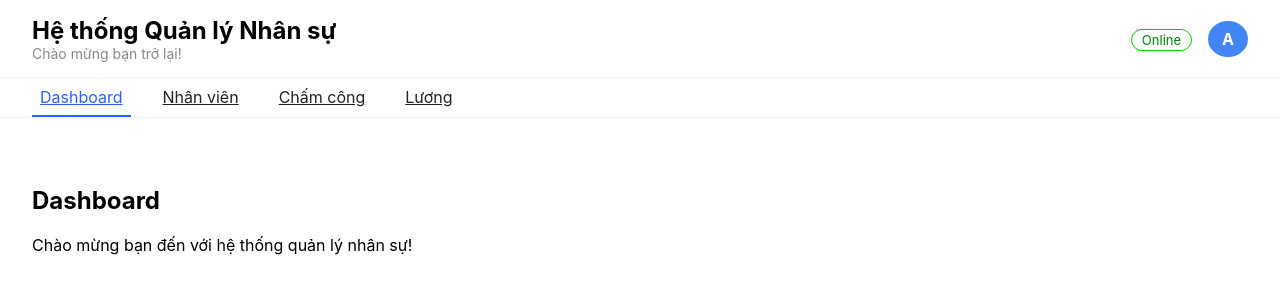
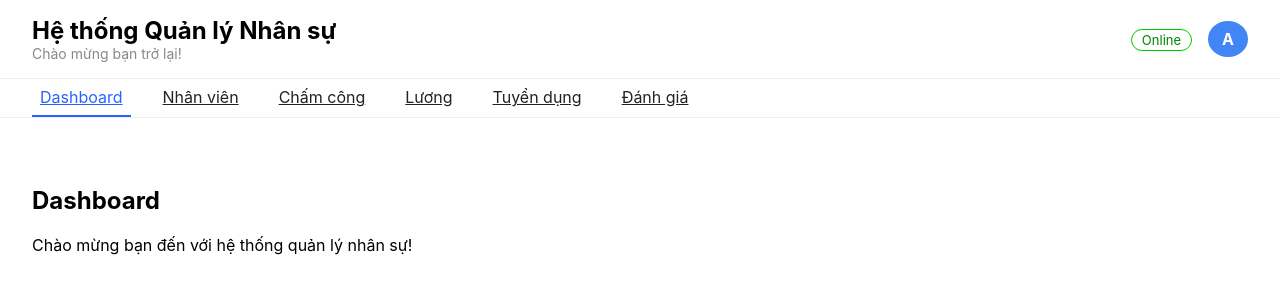
Before and after one commit to yoyozero10/hr-management, a React (Create React App) app: page / in a window 1280 px wide. Shown: the top 300 px of the page. Built offline with nearby package versions, Linux system fonts and the light colour scheme.

Commit message:
Thêm tab Tuyển dụng và Đánh giá vào thanh menu

```diff
--- a/src/components/Tabs.js
+++ b/src/components/Tabs.js
@@ -7,6 +7,8 @@ const Tabs = () => (
     <NavLink to="/nhanvien" style={({ isActive }) => ({ color: isActive ? '#2962ff' : '#222', borderBottom: isActive ? '2px solid #2962ff' : 'none', padding: 8 })}>Nhân viên</NavLink>
     <NavLink to="/chamcong" style={({ isActive }) => ({ color: isActive ? '#2962ff' : '#222', borderBottom: isActive ? '2px solid #2962ff' : 'none', padding: 8 })}>Chấm công</NavLink>
     <NavLink to="/luong" style={({ isActive }) => ({ color: isActive ? '#2962ff' : '#222', borderBottom: isActive ? '2px solid #2962ff' : 'none', padding: 8 })}>Lương</NavLink>
+    <NavLink to="/tuyendung" style={({ isActive }) => ({ color: isActive ? '#2962ff' : '#222', borderBottom: isActive ? '2px solid #2962ff' : 'none', padding: 8 })}>Tuyển dụng</NavLink>
+    <NavLink to="/danhgia" style={({ isActive }) => ({ color: isActive ? '#2962ff' : '#222', borderBottom: isActive ? '2px solid #2962ff' : 'none', padding: 8 })}>Đánh giá</NavLink>
   </div>
 );
 
```
